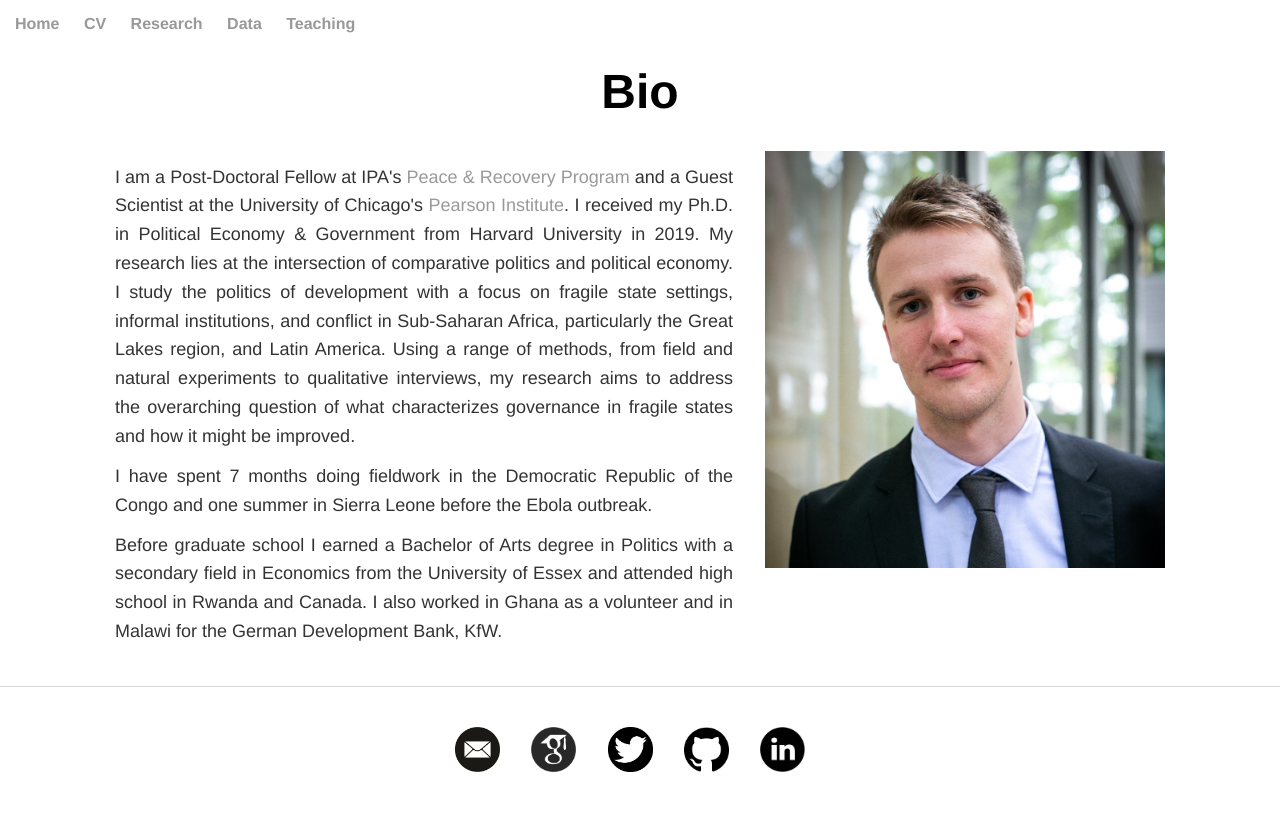
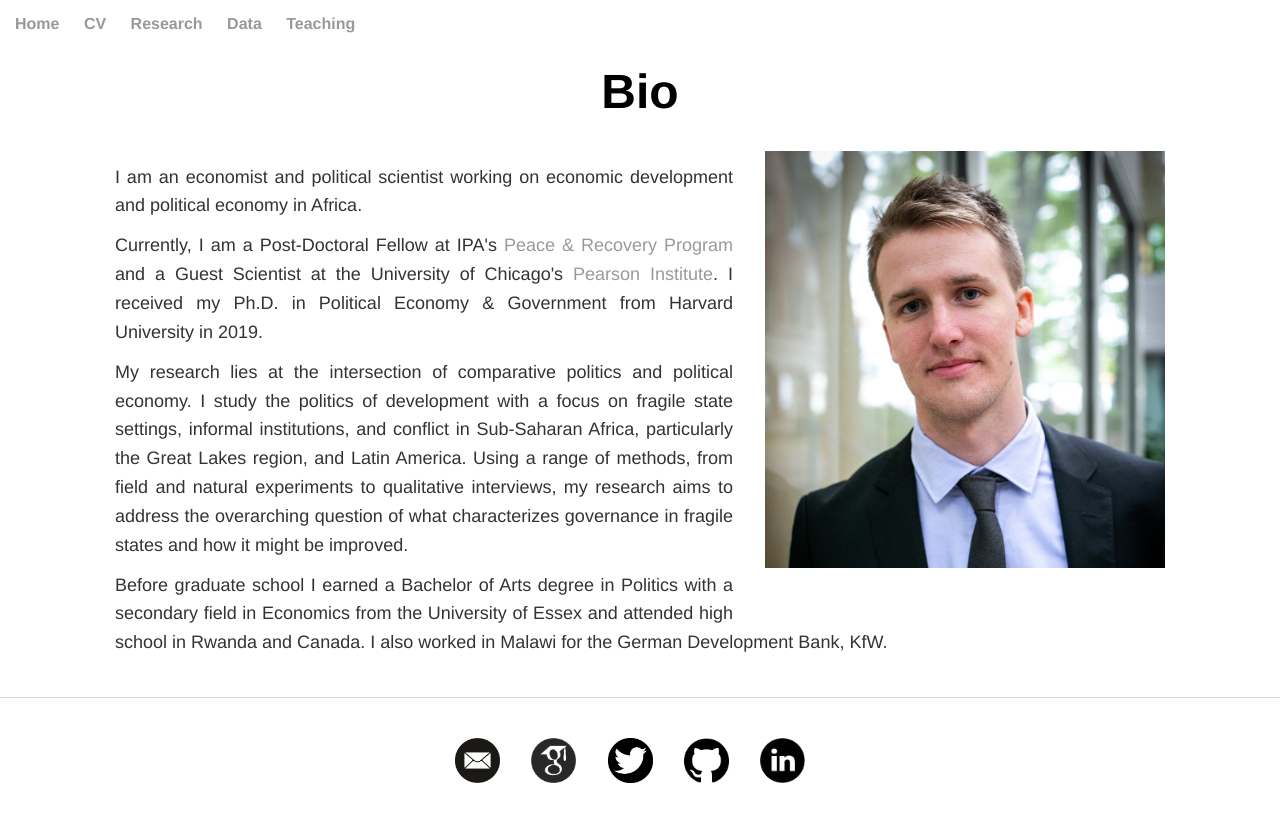
Before and after one commit to soeren-henn/soeren-henn.github.io, a Jekyll site: the page built from bio/index.html, in a window 1280 px wide. Shown: the top 822 px of the page. Built offline with Jekyll 4.4.1, drawn with Linux system fonts in a browser that asks for light colours.

Commit message:
Update index.html

```diff
--- a/bio/index.html
+++ b/bio/index.html
@@ -13,9 +13,10 @@ title: About Soeren J. Henn
 	</div>
 
 	<div class="biotext">
-		<p>I am a Post-Doctoral Fellow at IPA's <a href="https://www.poverty-action.org/program-area/peace-and-recovery" target="_blank">Peace &#38 Recovery Program</a> and a Guest Scientist at the University of Chicago's <a href="https://thepearsoninstitute.org" target="_blank">Pearson Institute</a>. I received my Ph.D. in Political Economy &#38 Government from Harvard University in 2019. My research lies at the intersection of comparative politics and political economy. I study the politics of development with a focus on fragile state settings, informal institutions, and conflict in Sub-Saharan Africa, particularly the Great Lakes region, and Latin America. Using a range of methods, from field and natural experiments to qualitative interviews, my research aims to address the overarching question of what characterizes governance in fragile states and how it might be improved.</p>
-		<p>I have spent 7 months doing fieldwork in the Democratic Republic of the Congo and one summer in Sierra Leone before the Ebola outbreak.</p>
-		<p>Before graduate school I earned a Bachelor of Arts degree in Politics with a secondary field in Economics from the University of Essex and attended high school in Rwanda and Canada. I also worked in Ghana as a volunteer and in Malawi for the German Development Bank, KfW.</p>
+		<p>I am an economist and political scientist working on economic development and political economy in Africa.</p>
+		<p>Currently, I am a Post-Doctoral Fellow at IPA's <a href="https://www.poverty-action.org/program-area/peace-and-recovery" target="_blank">Peace &#38 Recovery Program</a> and a Guest Scientist at the University of Chicago's <a href="https://thepearsoninstitute.org" target="_blank">Pearson Institute</a>. I received my Ph.D. in Political Economy &#38 Government from Harvard University in 2019.</p>
+		<p>My research lies at the intersection of comparative politics and political economy. I study the politics of development with a focus on fragile state settings, informal institutions, and conflict in Sub-Saharan Africa, particularly the Great Lakes region, and Latin America. Using a range of methods, from field and natural experiments to qualitative interviews, my research aims to address the overarching question of what characterizes governance in fragile states and how it might be improved.</p>
+		<p>Before graduate school I earned a Bachelor of Arts degree in Politics with a secondary field in Economics from the University of Essex and attended high school in Rwanda and Canada. I also worked in Malawi for the German Development Bank, KfW. </p>
 	</div>
 
 </div>
```
